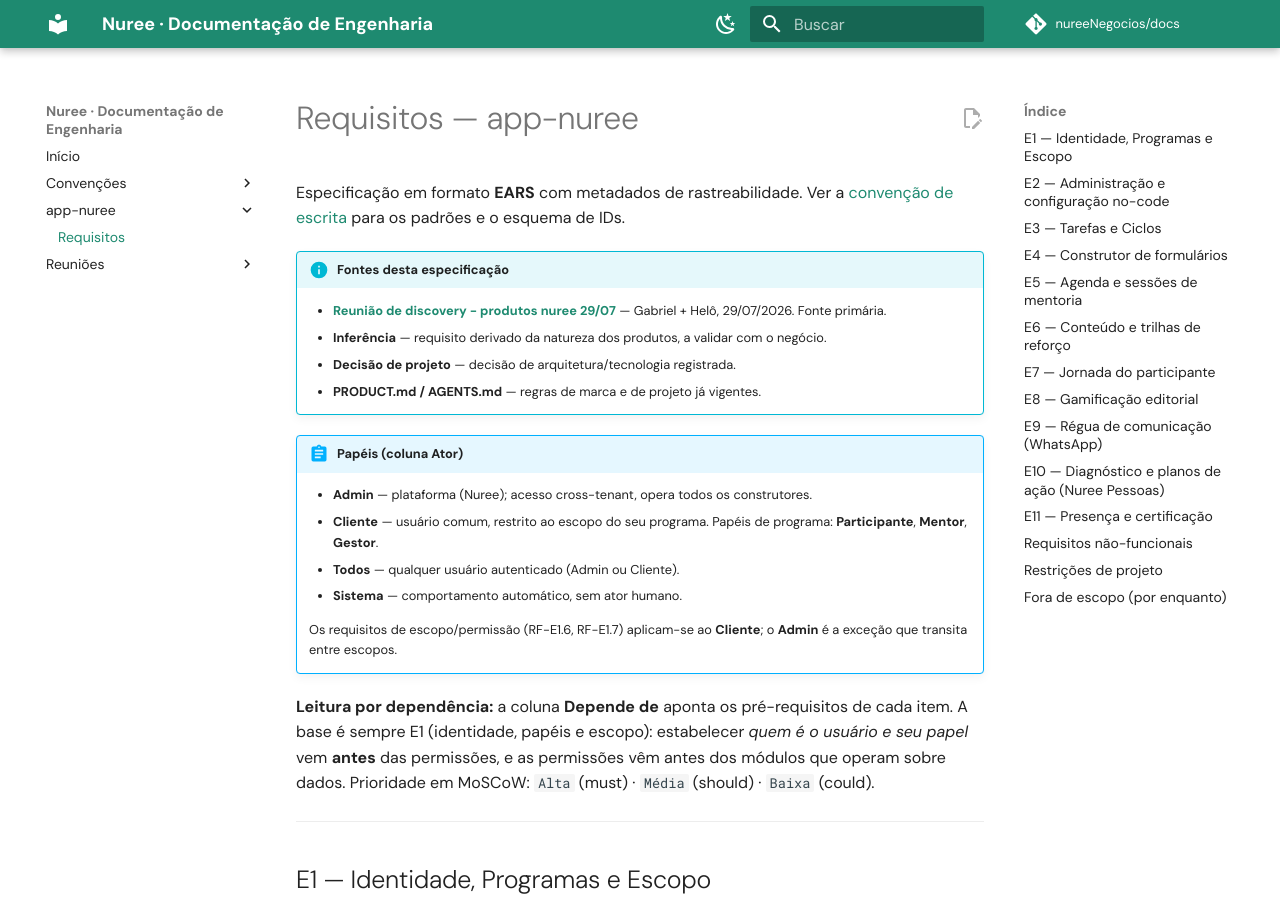
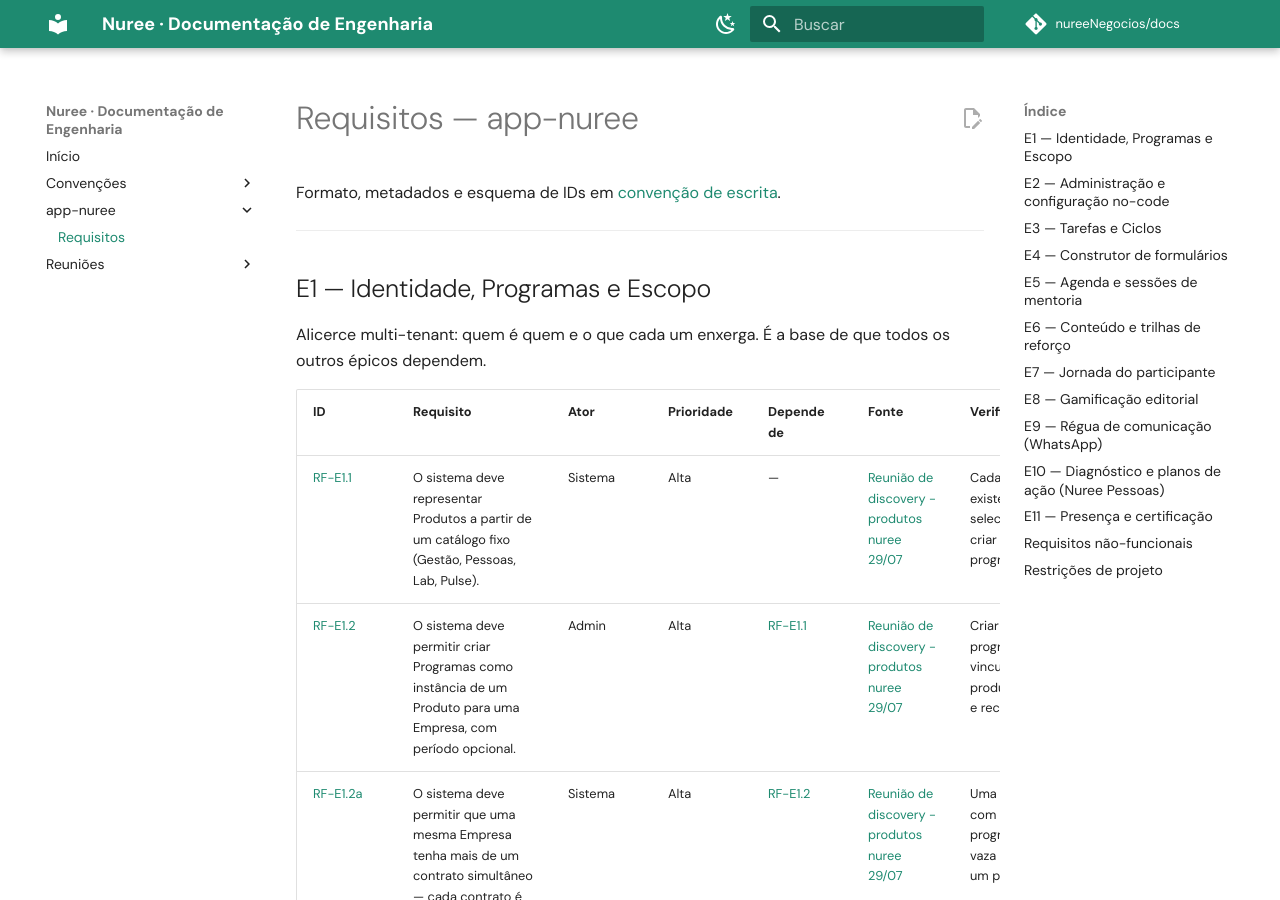
Before and after one commit to nureeNegocios/docs, an MkDocs documentation site: the page built from docs/app-nuree/requisitos.md, in a window 1280 px wide and 900 px high. Built offline with MkDocs 1.6.1 and Material for MkDocs 9.7.7, drawn with Linux system fonts in a browser that asks for light colours; comment, search, counter and statistics services are not loaded; some of the changed text lies outside the part shown.

Commit message:
docs: enxuga intro dos requisitos e remove seção fora de escopo
Remove explicações redundantes com Convenções (EARS, fontes, papéis,
depende de) e a seção "Fora de escopo".

Co-Authored-By: Claude Opus 4.8 <noreply@anthropic.com>

```diff
--- a/docs/app-nuree/requisitos.md
+++ b/docs/app-nuree/requisitos.md
@@ -1,22 +1,6 @@
 # Requisitos — app-nuree
 
-Especificação em formato **EARS** com metadados de rastreabilidade. Ver a [convenção de escrita](../convencoes/requisitos.md) para os padrões e o esquema de IDs.
-
-!!! info "Fontes desta especificação"
-    - **[Reunião de discovery - produtos nuree 29/07](../reunioes/discovery-produtos-2026-07-29.md)** — Gabriel + Helô, 29/07/2026. Fonte primária.
-    - **Inferência** — requisito derivado da natureza dos produtos, a validar com o negócio.
-    - **Decisão de projeto** — decisão de arquitetura/tecnologia registrada.
-    - **PRODUCT.md / AGENTS.md** — regras de marca e de projeto já vigentes.
-
-!!! abstract "Papéis (coluna Ator)"
-    - **Admin** — plataforma (Nuree); acesso cross-tenant, opera todos os construtores.
-    - **Cliente** — usuário comum, restrito ao escopo do seu programa. Papéis de programa: **Participante**, **Mentor**, **Gestor**.
-    - **Todos** — qualquer usuário autenticado (Admin ou Cliente).
-    - **Sistema** — comportamento automático, sem ator humano.
-
-    Os requisitos de escopo/permissão (RF-E1.6, RF-E1.7) aplicam-se ao **Cliente**; o **Admin** é a exceção que transita entre escopos.
-
-**Leitura por dependência:** a coluna **Depende de** aponta os pré-requisitos de cada item. A base é sempre E1 (identidade, papéis e escopo): estabelecer *quem é o usuário e seu papel* vem **antes** das permissões, e as permissões vêm antes dos módulos que operam sobre dados. Prioridade em MoSCoW: `Alta` (must) · `Média` (should) · `Baixa` (could).
+Formato, metadados e esquema de IDs em [convenção de escrita](../convencoes/requisitos.md).
 
 ---
 
@@ -214,13 +198,5 @@ Aplicam-se ao sistema como um todo (sem ator específico).
 | <a id="rc-4">RC-4</a> | Módulos se comunicam por event bus de domínio; trabalho assíncrono roda em worker. | Decisão de projeto |
 | <a id="rc-5">RC-5</a> | Integrações externas: WhatsApp (régua) e Google (login OAuth + Calendar). | Decisão de projeto |
 
----
-
-## Fora de escopo (por enquanto)
-
-- **Pagamentos, ingressos e inscrição paga** — ticket alto; a venda não precisa ocorrer na plataforma. Do que seria esse módulo, só o check-in de eventos permanece (E11).
-- **Artefato gerado por IA** (Mapa da Essência ao fim do Mergulho) — a repensar.
-- **Software de RH para o cliente** (folha, ponto) — o Nuree Pessoas ensina a implantar, não constrói o RH da empresa.
-- **Recorrência, anexos genéricos, analytics avançado, histórico/auditoria ampla, realtime, app mobile** — não agora.
 </content>
 </invoke>
```
